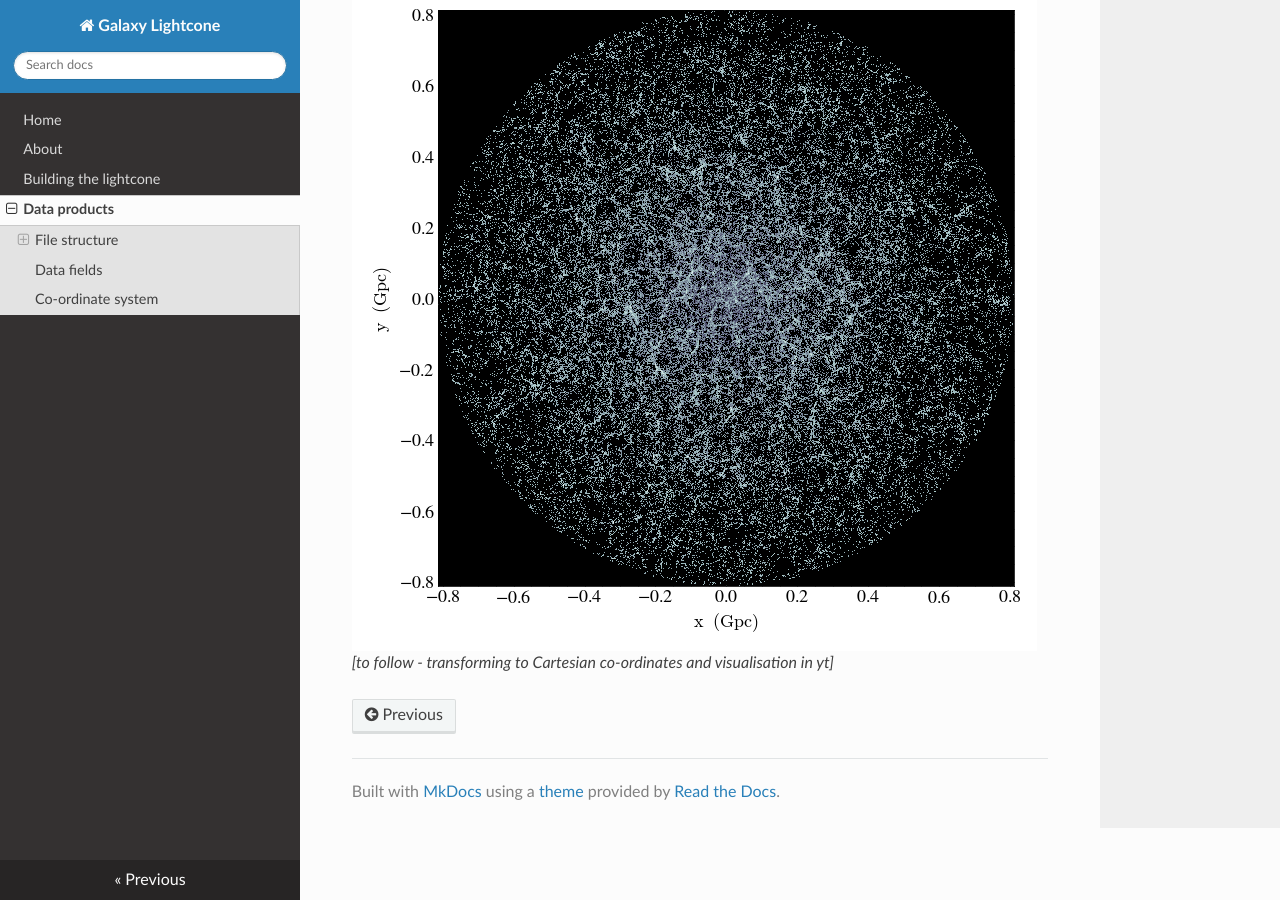
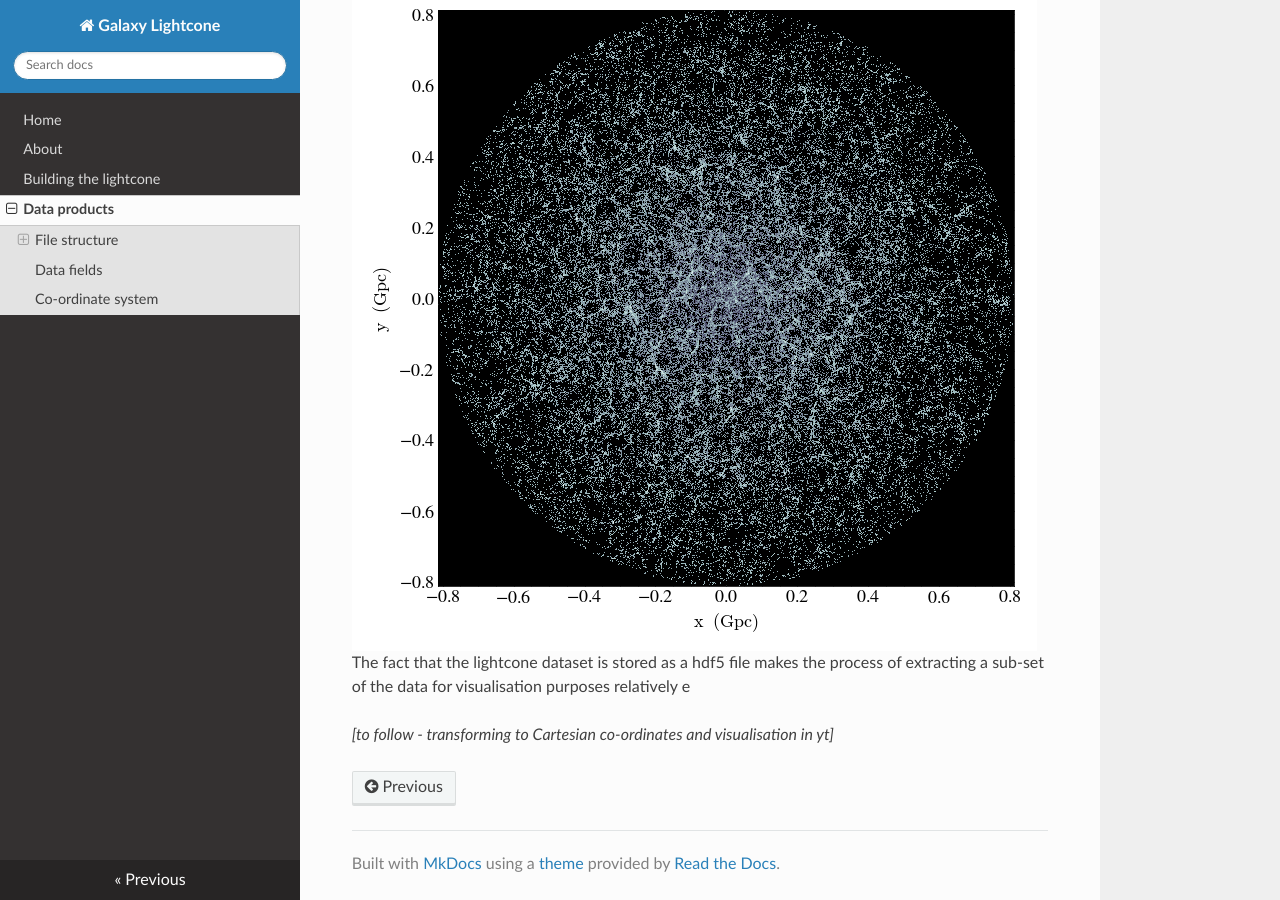
Before and after one commit to rajbooth/Lightcone, an MkDocs documentation site: the page built from docs/data_products.md, in a window 1280 px wide and 900 px high, scrolled down 2508 px. Built offline with MkDocs 1.6.1, drawn with Linux system fonts in a browser that asks for light colours; nearby versions of some CDN libraries; formulas are drawn with MathJax 3.

Commit message:
docs/data_products.md updated from https://stackedit.io/

````diff
--- a/docs/data_products.md
+++ b/docs/data_products.md
@@ -80,10 +80,13 @@ print('Finished reading {0:01d} galaxies'.format(len(r)))
 ```
 ## Visualising the lightcone
 ![Luminosity limited galaxy lightcone](https://github.com/rajbooth/Lightcone/raw/master/images/FullSky_Galaxy_Slice_M0-19.png)
+The fact that the lightcone dataset is stored as a hdf5 file makes the process of extracting a sub-set of the data for visualisation purposes relatively e
+
+
 *[to follow - transforming to Cartesian co-ordinates and visualisation in yt]*
 
 <!--stackedit_data:
-eyJoaXN0b3J5IjpbMTM4NzQzMzI4MSwtMzYzOTY1MjgxLDUyMz
-MwMDE2LDkwODExOTQyMCwtMTg1NjY3NjAzLC0xODU2Njc2MDMs
-LTU0ODgwNjQ5Nl19
+eyJoaXN0b3J5IjpbODUxMDc0NjY2LDEzODc0MzMyODEsLTM2Mz
+k2NTI4MSw1MjMzMDAxNiw5MDgxMTk0MjAsLTE4NTY2NzYwMywt
+MTg1NjY3NjAzLC01NDg4MDY0OTZdfQ==
 -->
````
